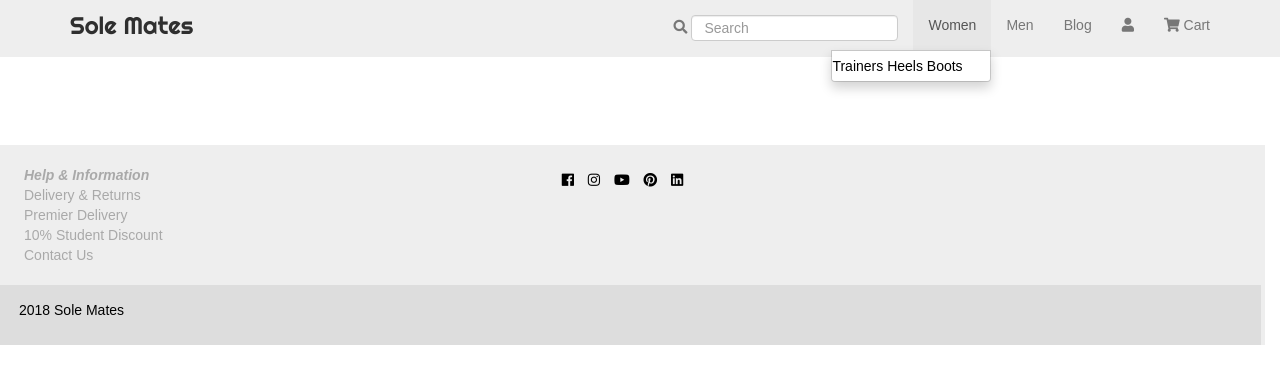
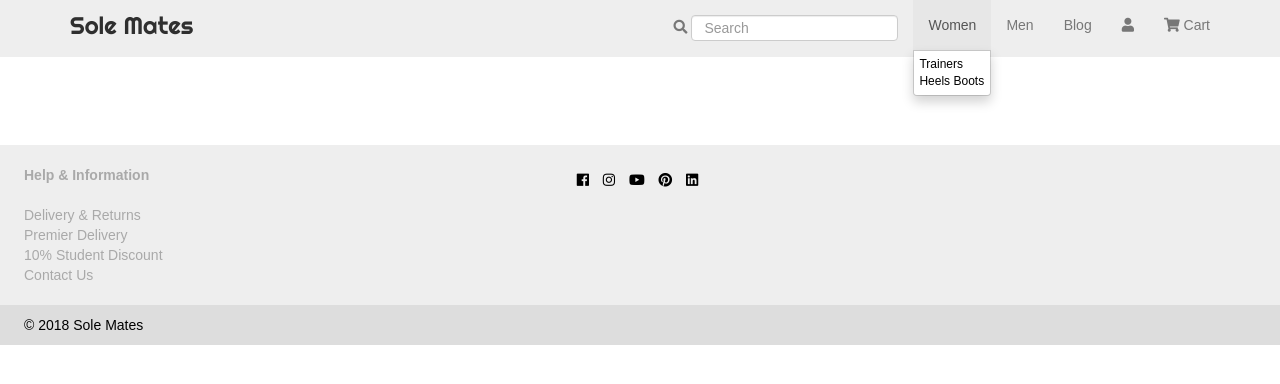
Before and after one commit to k8s-88/closet_k, a Django app: page /blog/posts in a window 1280 px wide, after a click on "Women". Shown: the top 384 px of the page. Run offline with Django 3.2, Linux system fonts and the light colour scheme; the visitor is signed in with stand-in values (Sample User, id 1); data that the repository does not hold is empty; some libraries are stand-ins or nearby versions; some web fonts are replaced.

Commit message:
blog posts styled and layout amended

```diff
--- a/blog/templates/blog/blog_posts.html
+++ b/blog/templates/blog/blog_posts.html
@@ -1,24 +1,19 @@
 {% extends 'base.html' %} {% load static from staticfiles %} {% block head_styles %} {{ block.super }}
-<link rel="stylesheet" href="{% static 'blog/css/style.css' %}"> {% endblock %} {% block content %}
-
-
-{% for post in posts %}
+<link rel="stylesheet" href="{% static 'blog/css/style.css' %}"> {% endblock %} {% block content %} {% for post in posts %}
 <div class="row blog">
-    <div class="col-md-2 col-sm-3">
+    <div class="col-sm-4">
         {% if post.image %}
-        <img src="{{ MEDIA_URL }}{{ post.image }}" class = "blog_image"/> {% endif %}
+        <img src="{{ MEDIA_URL }}{{ post.image }}" class="blog_image" /> {% endif %}
 
 
     </div>
-    <div class="col-md-10 col-sm- blog_intro">
+    <div class="col-sm-7 blog_intro">
         <p class="blog_title">{{ post.title }}</p>
-        <div class="row">
-            <div class="col-xs-9">
-                <p>{{ post.content|truncatewords:50 }}</p>
-                <p><a href="{% url 'read_post' post.id %}" class="btn btn-default">Read more</a></p>
-                <p><span class="boldtext">Published on:</span> {{ post.published_date }} </p>
-            </div>
-        </div>
+
+        <p>{{ post.content|truncatewords:50 }}</p>
+        <p><a href="{% url 'read_post' post.id %}" class="btn btn-default">Read more</a></p>
+        <p><span class="boldtext">Published on:</span> {{ post.published_date }} </p>
+
     </div>
     <hr>
 </div>
--- a/static/css/style.css
+++ b/static/css/style.css
@@ -45,6 +45,17 @@ a:hover {
 }
 
 
+.dropdown-menu {
+
+    min-width: 100%;
+    font-size: 12px;
+    padding: 5px;
+  }
+
+.navbar-right .dropdown-menu {
+    left: 0!important;
+    right: auto!important;
+}
 
 /*.thumbnail img {*/
 
@@ -533,11 +554,15 @@ body {
     text-align: left;
     background-color: #DDDDDD;
     color: black;
-    padding: 15px;
+    /*padding: 5px*/
 }
 
 .copy_right {
-    padding-left: 15px;
+    margin-top: 10px;
+    margin-bottom: 10px;
+    margin-left: 20px;
+
+
 }
 
 
--- a/templates/base.html
+++ b/templates/base.html
@@ -41,9 +41,13 @@
 
             <div id="navbar" class="navbar-collapse collapse">
                 <ul class="nav navbar-nav navbar-right">
-                    <li><a><form action="{% url 'search' %}" method="GET" class="form-inline"><i class="fa fa-search" aria-hidden="true"></i>
+                    <li>
+                        <a>
+                            <form action="{% url 'search' %}" method="GET" class="form-inline"><i class="fa fa-search" aria-hidden="true"></i>
                                 <input class="form-control form-control-sm ml-3 w-75" type="text" placeholder="Search" aria-label="Search" name="q">
-                            </form></a></li>
+                            </form>
+                        </a>
+                    </li>
 
                     <!--<li><a href="{% url 'view_category' 2 %}"> Women</a></li>-->
 
@@ -70,7 +74,7 @@
                         <div class="dropdown-menu" aria-labelledby="navbarDropdown">
                             {% if user.is_authenticated %}
                             <!--<a class="dropdown-item" href="{% url 'profile' %}">Profile</a>-->
-                            <a class="dropdown-item" href="{% url 'logout' %}"> Log Out</a> {% else %}
+                            <a class="dropdown-item" href="{% url 'logout' %}"> Logout</a> {% else %}
                             <a class="dropdown-item" href="{% url 'signup' %}"> Sign up</a>
                             <a class="dropdown-item" href="{% url 'login' %}"> Log In</a> {% endif %}
                         </div>
@@ -102,9 +106,10 @@
         </div>
     </div>
 
-    <div class="row footer">
+    <div class="row">
+        <div class="footer">
             <div class="col-sm-4">
-            <p class="footer_text"><strong><i>Help & Information</i></strong><br> Delivery & Returns <br> Premier Delivery<br> 10% Student Discount <br> Contact Us
+                <p class="footer_text"><strong>Help & Information</strong><br><br> Delivery & Returns <br> Premier Delivery<br> 10% Student Discount <br> Contact Us
                 </p>
             </div>
             <div class="col-sm-4">
@@ -116,9 +121,14 @@
                     <li class="list-inline-item"> <a href="https://www.linkedin.com " target="_blank "><i class="fab fa-linkedin "></i></a> </li>
                 </ul>
             </div>
-        <div class="col-sm-12 second_footer ">
-            <p class="copy_right ">2018 Sole Mates</p>
+
         </div>
+        <div class="second_footer ">
+            <div class="col-sm-4">
+                <p class="copy_right">© 2018 Sole Mates</p>
+            </div>
+        </div>
+
     </div>
 
 </body>
```
Also changed, not shown: other parts of static/css/style.css (+26 -16 lines), static/images/shoewisdom.jpg. Lines whose indentation alone changed are shown as unchanged.
